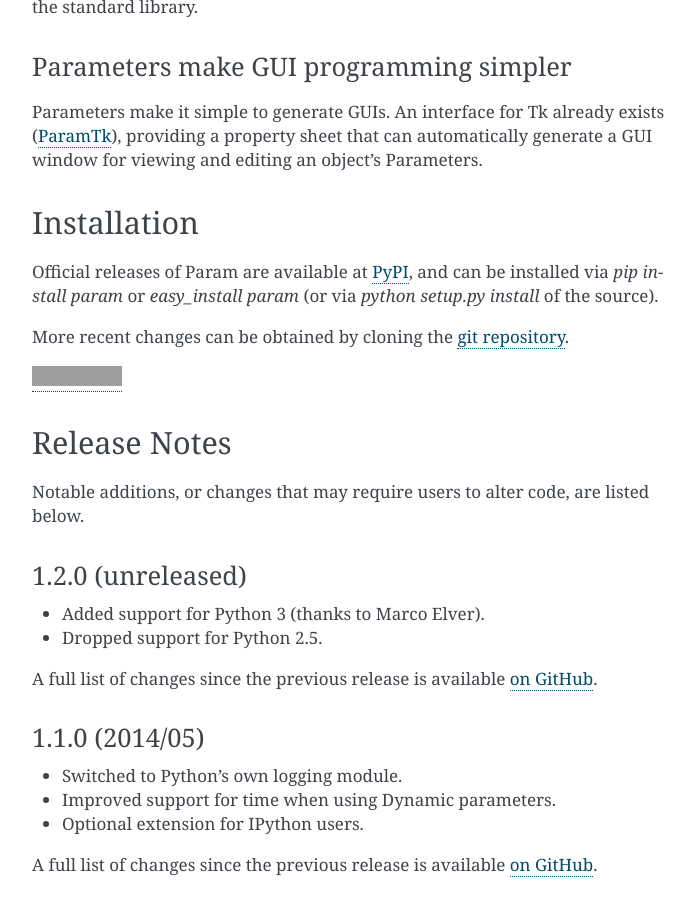
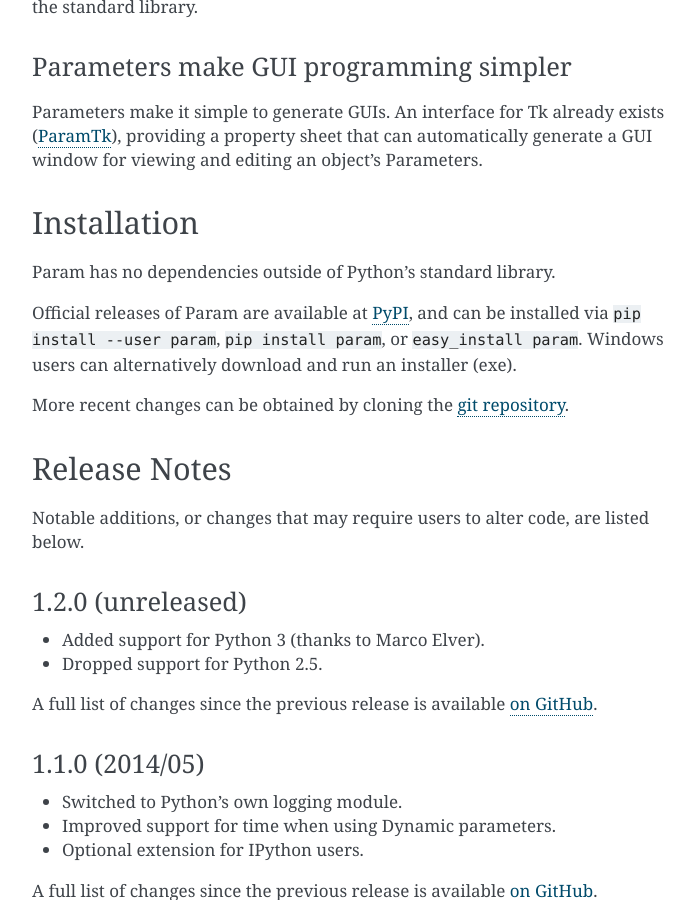
Before and after one commit to holoviz/param, a Sphinx documentation site: the page built from doc/index.rst, in a window 1280 px wide and 900 px high, scrolled down 1459 px. Shown: the whole window, without its empty margins (388-1083 px from the left). Built offline with Sphinx 7.4.7, drawn with Linux system fonts in a browser that asks for light colours; pages that are not in the unit, such as notebooks, are missing from menus; grey boxes are pictures that could not be loaded.

Commit message:
Refreshed 'installation' section (copied from README).

```diff
--- a/doc/index.rst
+++ b/doc/index.rst
@@ -73,11 +73,15 @@
 Installation
 ============
 
-Official releases of Param are available at `PyPI <http://pypi.python.org/pypi/param>`_, and can be installed via `pip install param` or `easy_install param` (or via `python setup.py install` of the source).
+Param has no dependencies outside of Python's standard library.
+
+Official releases of Param are available at
+`PyPI <http://pypi.python.org/pypi/param>`_, and can be installed via ``pip
+install --user param``, ``pip install param``, or ``easy_install param``.
+Windows users can alternatively download and run an installer (exe).
 
 More recent changes can be obtained by cloning the `git repository <http://github.com/ioam/param>`_.
 
-|BuildStatus|_
 
 Release Notes
 =============
```
Also changed, not shown: other parts of doc/index.rst (+0 -4 lines).
